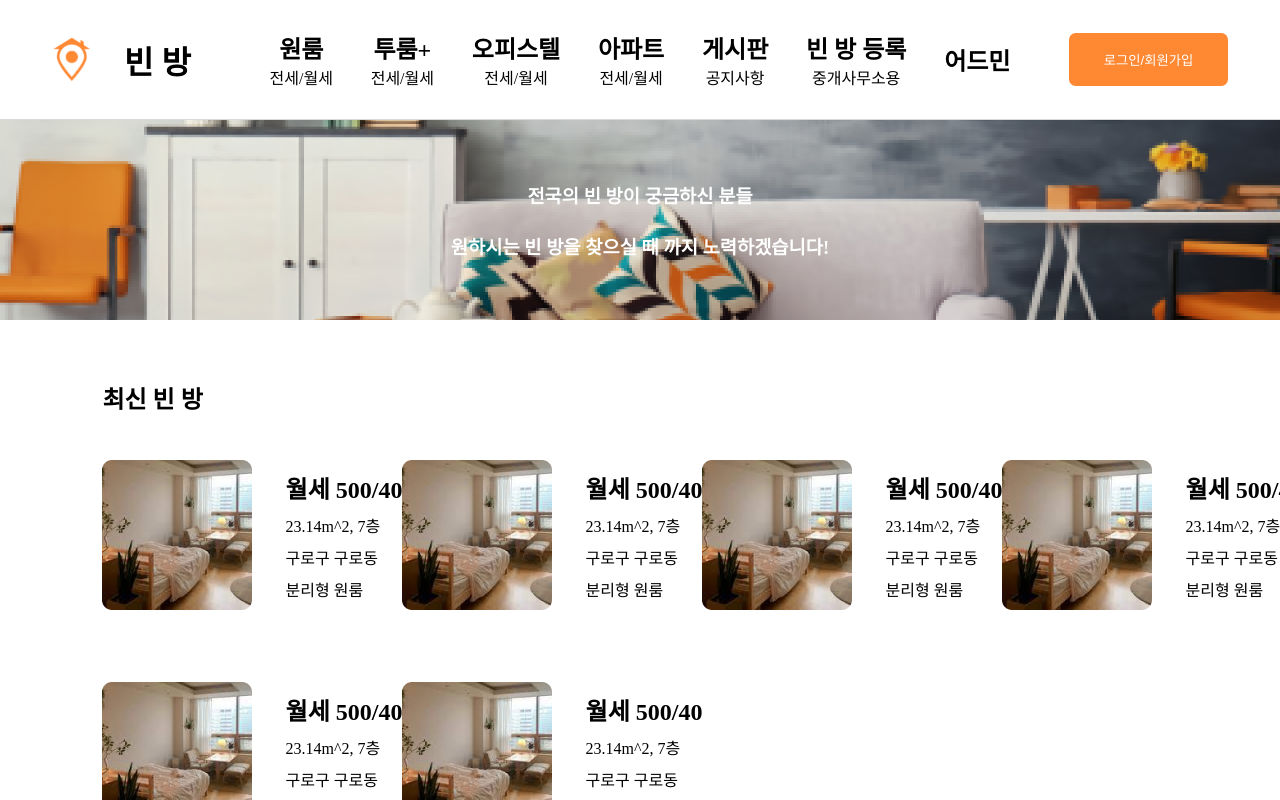
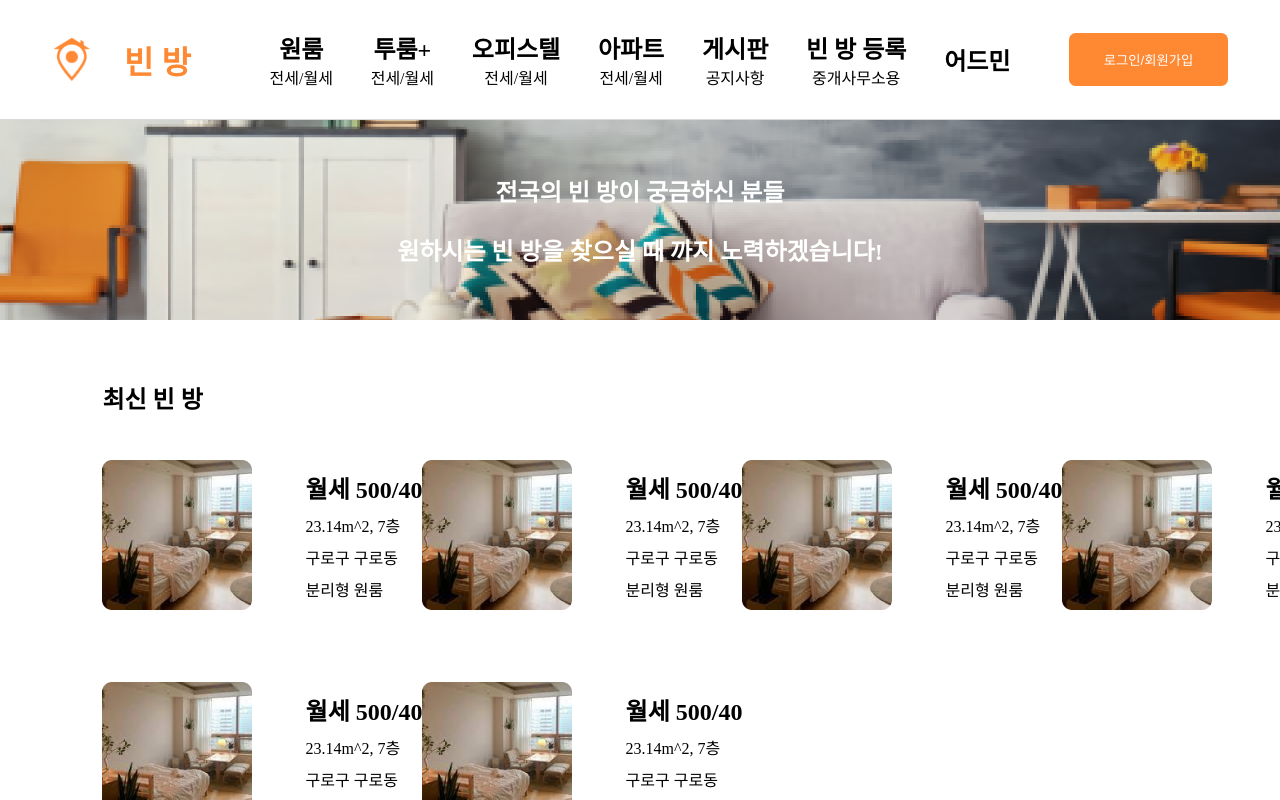
Before and after one commit to YeoboyaEmptyRoom/ER-FrontEnd, a Next.js app: page / in a window 1280 px wide. Built offline with nearby package versions, Linux system fonts and the light colour scheme.

Commit message:
💄 Update : Home page ui 수정

```diff
--- a/src/components/Header/organisms/style.ts
+++ b/src/components/Header/organisms/style.ts
@@ -17,6 +17,7 @@ export const LogoBox = styled.div`
   display: flex;
   gap: 2em;
   align-items: center;
+  color: ${Palette.PRIMARY_P10};
   cursor: pointer;
 `;
 
--- a/src/components/Home/atoms/RoomItem/style.ts
+++ b/src/components/Home/atoms/RoomItem/style.ts
@@ -5,7 +5,7 @@ export const Layer = styled.div`
   display: flex;
   justify-content: space-between;
   align-items: center;
-  width: 300px;
+  width: 320px;
 `;
 
 export const RoomImg = styled(Image)`
--- a/src/components/Home/molecules/Banner/index.tsx
+++ b/src/components/Home/molecules/Banner/index.tsx
@@ -1,13 +1,13 @@
 import Image from 'next/image';
-import bannerimg from 'public/static/png/banner.png';
+import BannerImg from 'public/static/png/banner.png';
 import { Layer } from './style';
 
 const Banner = () => {
   return (
     <Layer>
-      <Image src={bannerimg.src} alt="banner img" fill />
-      <h3>전국의 빈 방이 궁금하신 분들</h3>
-      <h3>원하시는 빈 방을 찾으실 때 까지 노력하겠습니다!</h3>
+      <Image src={BannerImg.src} alt="banner img" fill />
+      <h2>전국의 빈 방이 궁금하신 분들</h2>
+      <h2>원하시는 빈 방을 찾으실 때 까지 노력하겠습니다!</h2>
     </Layer>
   );
 };
--- a/src/components/Home/molecules/Banner/style.ts
+++ b/src/components/Home/molecules/Banner/style.ts
@@ -16,7 +16,7 @@ export const Layer = styled.div`
     z-index: -1;
   }
 
-  > h3 {
+  > h2 {
     color: ${Palette.NATURAL_N30};
   }
 `;
```
